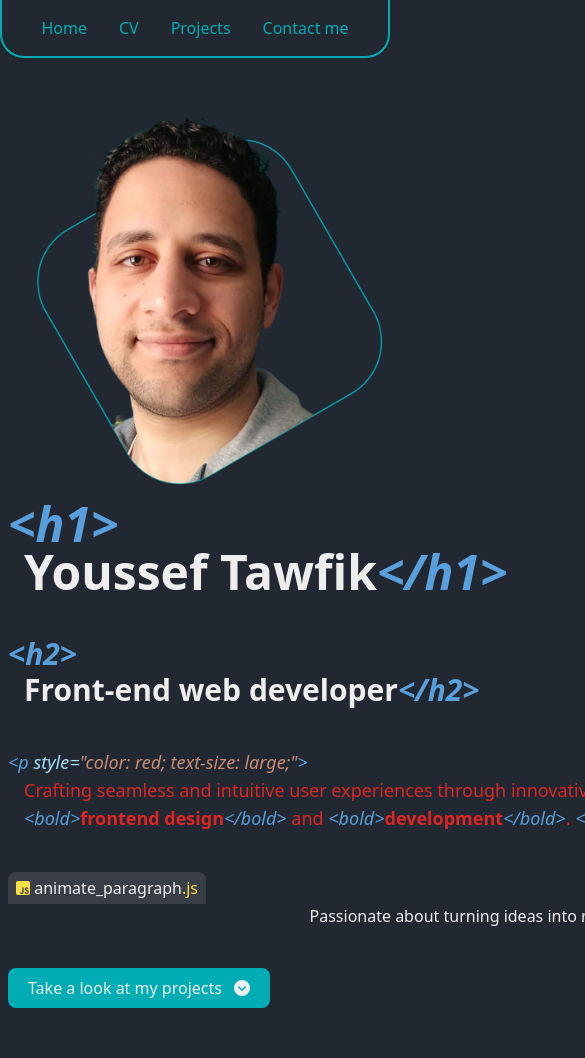
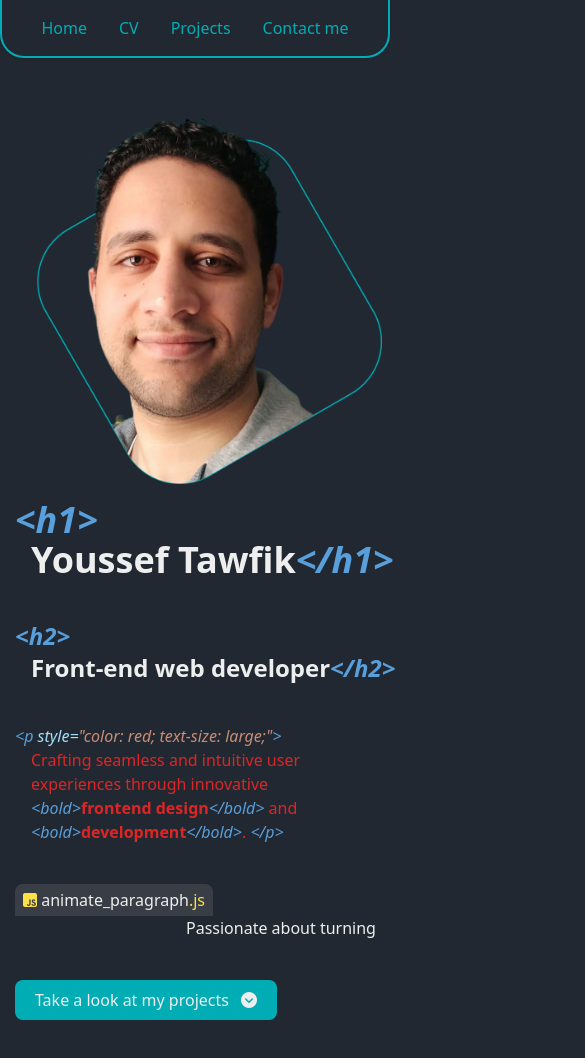
Before and after one commit to youssef-k-tawfik/native-JS-Portfolio, a website: page index.html in a window 390 px wide. Shown: the top 1058 px of the page, 585 px wide, since content can reach past the window. Drawn offline with Linux system fonts and the light colour scheme.

Commit message:
responsive landing page

```diff
--- a/index.html
+++ b/index.html
@@ -14,7 +14,7 @@
   </head>
   <body class="min-h-screen text-secondary bg-dark-bg p-2">
     <nav
-      class="bg-dark-bg shadow fixed z-50 start-0 end-0 md:start-1/2 top-0 md:-translate-x-1/2 border-t-0 border-2 border-primary rounded-b-3xl overflow-hidden"
+      class="bg-dark-bg shadow fixed z-50 start-0 end-0 top-0 md:start-1/2 md:-translate-x-1/2 border-t-0 border-2 border-primary rounded-b-3xl overflow-hidden"
     >
       <ul class="flex md:gap-4 justify-center">
         <li><a href="#">Home</a></li>
@@ -27,16 +27,16 @@
       <!-- bg-[url(../images/doodles22.png)] bg-no-repeat bg-cover bg-center -->
       <div class="container items-center justify-around py-20">
         <div id="introduction" class="lg:w-1/2 flex flex-col gap-10">
-          <div class="text-5xl font-bold">
+          <div class="text-4xl sm:text-5xl font-bold">
             <span class="tag">&lt;h1&gt;</span>
             <h1 class="ms-4">Youssef Tawfik</h1>
           </div>
-          <div class="text-3xl font-semibold">
+          <div class="text-2xl sm:text-3xl font-semibold">
             <span class="tag">&lt;h2&gt;</span>
             <h2 id="title" class="ms-4">Front-end web developer</h2>
           </div>
 
-          <div class="text-lg">
+          <div class="max-w-[360px] sm:max-w-none sm:text-lg">
             <p class="tag">
               &lt;p <span class="text-attrColor">style=</span
               ><span class="text-attrValueColor"
@@ -53,9 +53,11 @@
               <span class="tag">&lt;/p&gt; </span>
             </p>
           </div>
-          <div class="overflow-hidden">
+          <div class="overflow-hidden max-w-[360px] sm:max-w-none">
             <p class="bg-light-bg w-fit px-2 py-1 rounded-t-lg text-yellow-300">
-              <i class="fa-brands fa-square-js"></i> <span class="text-secondary not-italic">animate_paragraph</span>.js
+              <i class="fa-brands fa-square-js"></i>
+              <span class="text-secondary not-italic">animate_paragraph</span
+              >.js
             </p>
             <p class="animateP">
               Passionate about turning ideas into reality with clean, efficient,
```
Also changed, not shown: dist/css/main.css.
